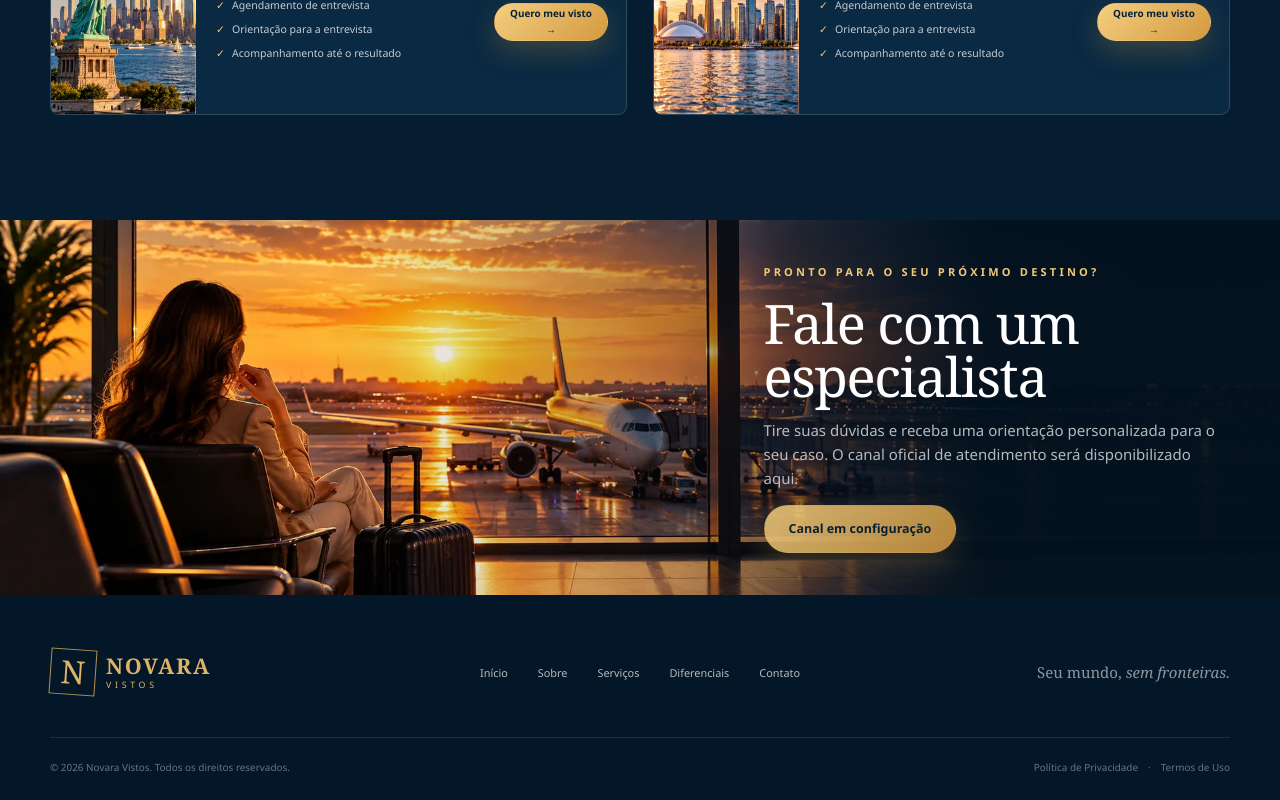
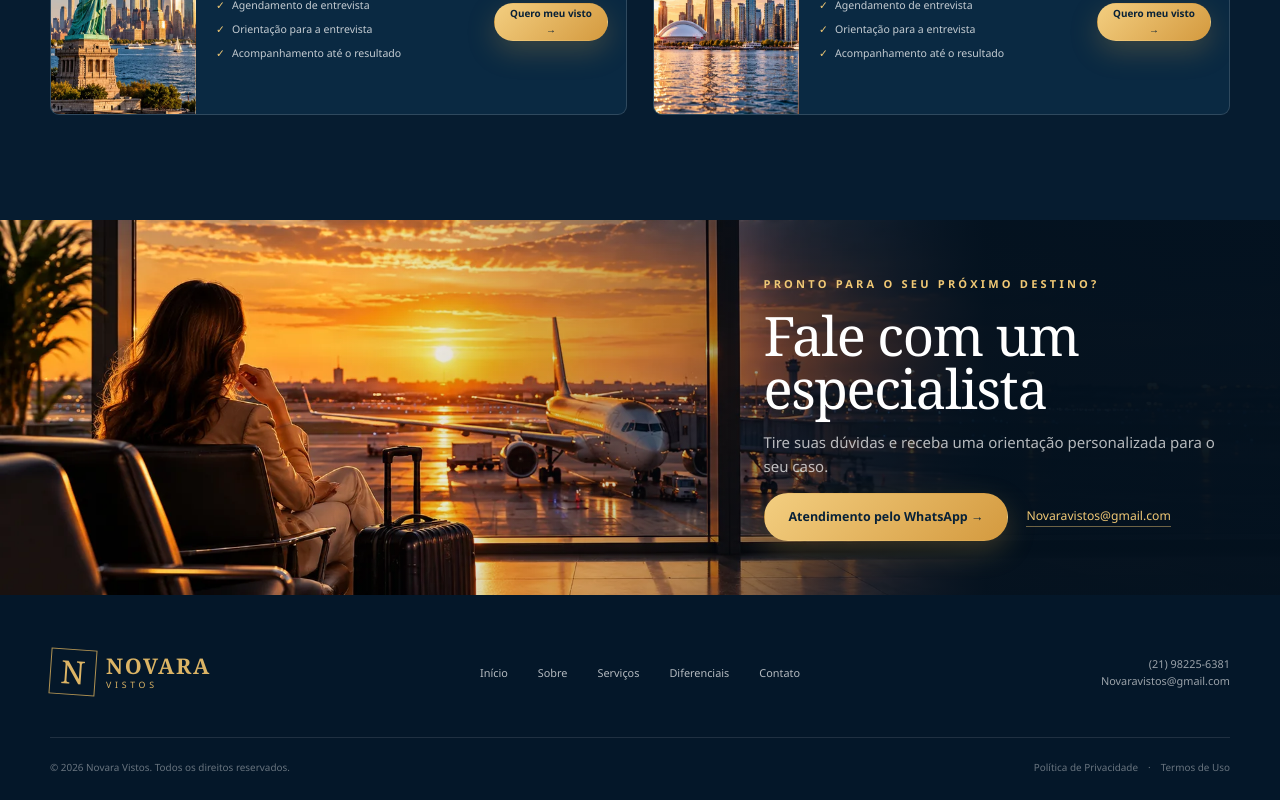
Before and after one commit to pricilaoliveirarocha/novara-vistos, a Vue app: page / in a window 1280 px wide. Shown: the part 3234-4034 px from the top of the page. Built offline with nearby package versions, Linux system fonts and the light colour scheme.

Commit message:
Update Site source

```diff
--- a/index.html
+++ b/index.html
@@ -6,13 +6,13 @@
     <title>Novara Vistos | Assessoria de Vistos e Passaportes</title>
     <meta name="description" content="Assessoria especializada em vistos internacionais, passaportes e documentação consular. Orientação personalizada do primeiro contato ao resultado final." />
     <meta name="theme-color" content="#061c30" />
-    <link rel="canonical" href="https://novara-vistos.pricilaoliveiras21.chatgpt.site/" />
+    <link rel="canonical" href="https://www.novaravistos.com.br/" />
     <meta property="og:locale" content="pt_BR" />
     <meta property="og:type" content="website" />
     <meta property="og:title" content="Novara Vistos | Seu mundo, sem fronteiras" />
     <meta property="og:description" content="Assessoria especializada para vistos, passaportes e documentação consular." />
-    <meta property="og:url" content="https://novara-vistos.pricilaoliveiras21.chatgpt.site/" />
-    <meta property="og:image" content="https://novara-vistos.pricilaoliveiras21.chatgpt.site/images/hero-passaporte.webp" />
+    <meta property="og:url" content="https://www.novaravistos.com.br/" />
+    <meta property="og:image" content="https://www.novaravistos.com.br/images/hero-passaporte.webp" />
     <meta name="twitter:card" content="summary_large_image" />
     <meta name="twitter:title" content="Novara Vistos | Seu mundo, sem fronteiras" />
     <meta name="twitter:description" content="Assessoria especializada para vistos, passaportes e documentação consular." />
@@ -23,18 +23,29 @@
         "@graph": [
           {
             "@type": "Organization",
-            "@id": "https://novara-vistos.pricilaoliveiras21.chatgpt.site/#organization",
+            "@id": "https://www.novaravistos.com.br/#organization",
             "name": "Novara Vistos",
-            "url": "https://novara-vistos.pricilaoliveiras21.chatgpt.site/"
+            "url": "https://www.novaravistos.com.br/",
+            "email": "Novaravistos@gmail.com",
+            "telephone": "+55 21 98225-6381",
+            "contactPoint": {
+              "@type": "ContactPoint",
+              "telephone": "+55 21 98225-6381",
+              "contactType": "customer service",
+              "availableLanguage": "Portuguese",
+              "areaServed": "BR"
+            }
           },
           {
             "@type": "ProfessionalService",
-            "@id": "https://novara-vistos.pricilaoliveiras21.chatgpt.site/#service",
+            "@id": "https://www.novaravistos.com.br/#service",
             "name": "Novara Vistos",
-            "url": "https://novara-vistos.pricilaoliveiras21.chatgpt.site/",
+            "url": "https://www.novaravistos.com.br/",
             "description": "Assessoria especializada em vistos internacionais, passaportes e documentação consular.",
             "areaServed": "BR",
-            "parentOrganization": { "@id": "https://novara-vistos.pricilaoliveiras21.chatgpt.site/#organization" }
+            "telephone": "+55 21 98225-6381",
+            "email": "Novaravistos@gmail.com",
+            "parentOrganization": { "@id": "https://www.novaravistos.com.br/#organization" }
           }
         ]
       }
--- a/src/components/CtaSection.vue
+++ b/src/components/CtaSection.vue
@@ -3,7 +3,7 @@
     <div class="cta-image" role="img" aria-label="Viajante aguardando voo em aeroporto ao pôr do sol"></div>
     <div class="container cta-grid">
       <div></div>
-      <div class="cta-copy" data-reveal><p class="eyebrow">Pronto para o seu próximo destino?</p><h2>Fale com um especialista</h2><p>Tire suas dúvidas e receba uma orientação personalizada para o seu caso. O canal oficial de atendimento será disponibilizado aqui.</p><span class="btn btn-gold contact-pending" aria-label="Canal de atendimento em configuração">Canal em configuração</span></div>
+      <div class="cta-copy" data-reveal><p class="eyebrow">Pronto para o seu próximo destino?</p><h2>Fale com um especialista</h2><p>Tire suas dúvidas e receba uma orientação personalizada para o seu caso.</p><div class="contact-actions"><a class="btn btn-gold" href="https://wa.me/5521982256381?text=Olá%2C%20quero%20uma%20orientação%20personalizada%20sobre%20vistos." target="_blank" rel="noopener">Atendimento pelo WhatsApp →</a><a class="contact-email" href="mailto:Novaravistos@gmail.com">Novaravistos@gmail.com</a></div></div>
     </div>
   </section>
 </template>
--- a/src/components/HeroSection.vue
+++ b/src/components/HeroSection.vue
@@ -6,7 +6,7 @@
       <p class="eyebrow">Assessoria de vistos consulares</p>
       <h1>Seu mundo,<br><em>sem fronteiras.</em></h1>
       <p class="hero-copy">Cuidamos de todo o processo para você conquistar seus vistos e passaportes com segurança, praticidade e acompanhamento especializado.</p>
-      <a class="btn btn-gold" href="#contato">Fale com um especialista <span>→</span></a>
+      <a class="btn btn-gold" href="https://wa.me/5521982256381?text=Olá%2C%20quero%20iniciar%20minha%20solicitação%20de%20assessoria." target="_blank" rel="noopener">Fale com um especialista <span>→</span></a>
       <div class="social-proof">
         <div class="avatar-stack" aria-hidden="true"><i>NV</i><i>✓</i><i>★</i></div>
         <p><strong>Atendimento em todo o Brasil</strong><br>Orientação em cada etapa</p>
--- a/src/components/PlansSection.vue
+++ b/src/components/PlansSection.vue
@@ -17,7 +17,7 @@ const plans = [
             <small>Assessoria completa</small>
             <ul><li>Preenchimento de formulários</li><li>Agendamento de entrevista</li><li>Orientação para a entrevista</li><li>Acompanhamento até o resultado</li></ul>
           </div>
-          <div class="plan-action"><small>{{ plan.price }}</small><a class="btn btn-gold" href="#contato">Quero meu visto →</a></div>
+          <div class="plan-action"><small>{{ plan.price }}</small><a class="btn btn-gold" href="https://wa.me/5521982256381?text=Olá%2C%20quero%20saber%20mais%20sobre%20os%20planos%20de%20assessoria." target="_blank" rel="noopener">Quero meu visto →</a></div>
         </article>
       </div>
     </div>
--- a/src/components/SiteFooter.vue
+++ b/src/components/SiteFooter.vue
@@ -3,7 +3,7 @@
     <div class="container footer-top">
       <a class="brand" href="#inicio"><span class="brand-mark">N</span><span><b>NOVARA</b><small>VISTOS</small></span></a>
       <nav aria-label="Navegação do rodapé"><a href="#inicio">Início</a><a href="#sobre">Sobre</a><a href="#servicos">Serviços</a><a href="#diferenciais">Diferenciais</a><a href="#contato">Contato</a></nav>
-      <p class="footer-tagline">Seu mundo, <em>sem fronteiras.</em></p>
+      <div class="footer-contact"><a href="https://wa.me/5521982256381" target="_blank" rel="noopener">(21) 98225-6381</a><a href="mailto:Novaravistos@gmail.com">Novaravistos@gmail.com</a></div>
     </div>
     <div class="container footer-bottom"><p>© {{ new Date().getFullYear() }} Novara Vistos. Todos os direitos reservados.</p><p><a href="#">Política de Privacidade</a><span>·</span><a href="#">Termos de Uso</a></p></div>
   </footer>
--- a/src/components/SiteHeader.vue
+++ b/src/components/SiteHeader.vue
@@ -22,7 +22,7 @@ const close = () => { open.value = false }
         <a href="#diferenciais" @click="close">Diferenciais</a>
         <a href="#contato" @click="close">Contato</a>
       </nav>
-      <a class="btn btn-outline header-cta" href="#contato">Fale com um especialista</a>
+      <a class="btn btn-outline header-cta" href="https://wa.me/5521982256381?text=Olá%2C%20quero%20falar%20com%20um%20especialista%20em%20vistos." target="_blank" rel="noopener">Fale com um especialista</a>
     </div>
   </header>
 </template>
--- a/src/style.css
+++ b/src/style.css
@@ -34,8 +34,6 @@ h2 { margin-bottom: 14px; font-size: clamp(2.5rem, 4.1vw, 4.25rem); }
 .btn:focus-visible, a:focus-visible, button:focus-visible { outline: 3px solid #fff; outline-offset: 4px; }
 .btn-gold { color: #082137; background: linear-gradient(135deg, #f3ce80, #d49a3f); box-shadow: 0 10px 28px rgba(211, 158, 68, .25); }
 .btn-gold:hover { box-shadow: 0 14px 34px rgba(211, 158, 68, .38); }
-.contact-pending { cursor: default; opacity: .85; }
-.contact-pending:hover { transform: none; box-shadow: 0 10px 28px rgba(211, 158, 68, .25); }
 .btn-outline { min-height: 42px; padding-inline: 20px; color: #f7de9d; border-color: rgba(239, 197, 110, .7); }
 
 .site-header { position: absolute; z-index: 20; top: 0; width: 100%; color: white; }
@@ -139,12 +137,15 @@ h2 { margin-bottom: 14px; font-size: clamp(2.5rem, 4.1vw, 4.25rem); }
 .cta-copy { padding-left: 35px; }
 .cta-copy h2 { margin-bottom: 14px; font-size: 3.4rem; }
 .cta-copy > p:not(.eyebrow) { max-width: 460px; color: rgba(255,255,255,.7); }
+.contact-actions { display: flex; align-items: center; flex-wrap: wrap; gap: 18px; }
+.contact-email { color: #f0c875; font-size: .76rem; border-bottom: 1px solid rgba(240,200,117,.45); }
 
 .site-footer { padding: 54px 0 24px; color: white; background: #041729; }
 .footer-top { display: grid; grid-template-columns: 1fr 1.8fr 1fr; align-items: center; gap: 30px; padding-bottom: 42px; }
 .footer-top nav { display: flex; justify-content: center; gap: 30px; }
 .footer-top nav a { color: rgba(255,255,255,.7); font-size: .68rem; }
-.footer-tagline { margin: 0; color: rgba(255,255,255,.55); font-family: var(--serif); text-align: right; }
+.footer-contact { display: flex; flex-direction: column; align-items: flex-end; color: rgba(255,255,255,.6); font-size: .68rem; }
+.footer-contact a:hover { color: var(--gold-light); }
 .footer-bottom { display: flex; justify-content: space-between; padding-top: 22px; border-top: 1px solid rgba(255,255,255,.11); color: rgba(255,255,255,.4); font-size: .62rem; }
 .footer-bottom p { margin: 0; }
 .footer-bottom span { margin: 0 10px; }
@@ -161,7 +162,7 @@ h2 { margin-bottom: 14px; font-size: clamp(2.5rem, 4.1vw, 4.25rem); }
   .plan-grid { grid-template-columns: 1fr; }
   .plan-card { min-height: 230px; }
   .footer-top { grid-template-columns: 1fr 2fr; }
-  .footer-tagline { display: none; }
+  .footer-contact { display: none; }
 }
 
 @media (max-width: 768px) {
```
Also changed, not shown: public/robots.txt, 1 other file (tests, documents, lock files or other folders).
